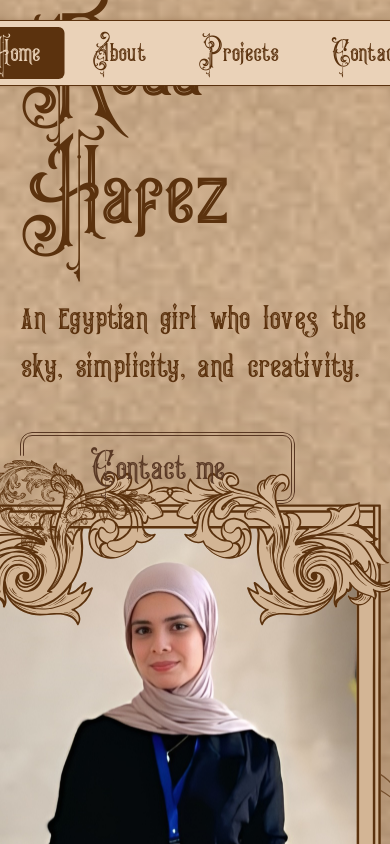
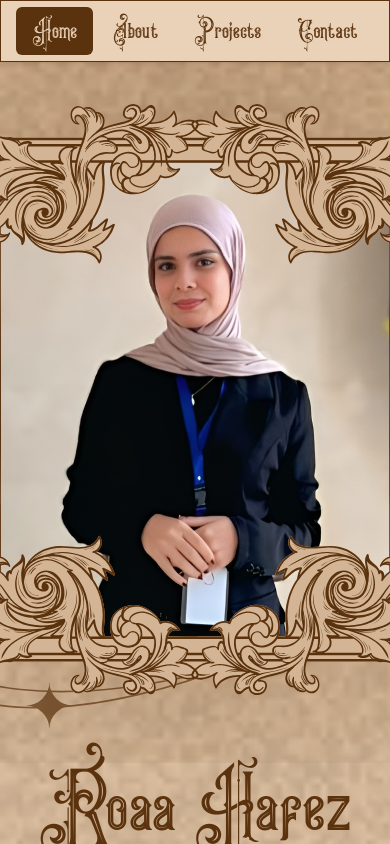
Before and after one commit to yahiaelbanna/roaa-hafez-portfolio, a Next.js app: page / in a window 390 px wide. Shown: the top 844 px of the page. Built offline with nearby package versions, Linux system fonts and the light colour scheme.

Commit message:
nav & hero section responded

```diff
--- a/src/app/components/home/hero.tsx
+++ b/src/app/components/home/hero.tsx
@@ -4,19 +4,18 @@ export default function Hero() {
     return (
         <>
 
-            <div className="w-full relative">
-                    <div className="grid grid-cols-1 md:grid-cols-2 justify-center min-h-screen">
-                        <div className="flex flex-col justify-center gap-10">
-                            <h2 className="text-9xl text-(--main-text)">Roaa Hafez</h2>
-                            <p className="text-5xl font-[king]">An Egyptian girl who loves the sky, simplicity, and creativity.</p>
-                            <div className="vintage-btn">
-                                <span className="border-mask"></span>
-                                <span className="decoration"></span>
-                                <span className="label">Contact me</span>
-                            </div>
-
+            <div className="w-full relative pt-26 md:p-0 overflow-hidden md:overflow-visible">
+                <div className="grid grid-cols-1 md:grid-cols-2 justify-center min-h-screen gap-16 md:gap-0">
+                    <div className="order-2 md:order-1 flex flex-col justify-center gap-10 items-center md:items-start pb-16">
+                        <h2 className="text-8xl md:text-9xl text-(--main-text)">Roaa Hafez</h2>
+                        <p className="text-5xl font-[king] text-center md:text-start">An Egyptian girl who loves the sky, simplicity, and creativity.</p>
+                        <div className="vintage-btn">
+                            <span className="border-mask"></span>
+                            <span className="decoration"></span>
+                            <span className="label">Contact me</span>
                         </div>
-                    <div className="flex justify-end items-center">
+                    </div>
+                    <div className="order-1 md:order-2 flex md:justify-end items-center justify-center">
                         <div className="hero-image-container">
                             <div className="hero-image">
                                 <Image src={'/photo/roaa.jpeg'} width={500} height={500} alt="Roaa Hafez" className="object-cover h-full"/>
--- a/src/app/components/layout/nav.tsx
+++ b/src/app/components/layout/nav.tsx
@@ -46,11 +46,11 @@ const [active, setActive] = useState("home");
 const activeClasses = 'bg-(--main-text) text-(--main-light)';
     return (
         <>
-            <nav className="fixed left-1/2 top-5 -translate-x-1/2 rounded-xl bg-(--main-light) text-4xl p-1.5 border border-(--main-text) shadow-[0_0_10px_-5px_var(--main-text)] z-999">
-                <ul className="flex gap-1">
+            <nav className="fixed md:left-1/2 md:top-5 md:-translate-x-1/2 left-0 top-0 md:rounded-xl w-full md:w-fit bg-(--main-light) text-3xl md:text-4xl p-1.5 border border-(--main-text) shadow-[0_0_10px_-5px_var(--main-text)] z-999">
+                <ul className="flex gap-1 w-full justify-center">
                     {Links.map((item,i) => (
                         <li key={i}>
-                            <a href={item.url} className={`px-6 py-1.5 rounded-md block transition ${active == item.url.substring(1) && activeClasses}`}>{item.title}</a>
+                            <a href={item.url} className={`px-4 md:px-6 py-1.5 rounded-md block transition ${active == item.url.substring(1) && activeClasses}`}>{item.title}</a>
                         </li>
                     ))}
                 </ul>
--- a/src/app/globals.css
+++ b/src/app/globals.css
@@ -46,6 +46,7 @@ body {
   background: linear-gradient(to bottom, #cdac89 0%,#ead2b8 30%,#cdac89 100%);
   color: #5b320e;
   font-family: 'queen';
+  overflow-x: hidden;
 }
 
 body::before {
@@ -108,7 +109,8 @@ body::before {
 
 .hero-image-container{
   position: relative;
-  width: 450px;
+  /* width: 450px; */
+  height: 70vh;
   aspect-ratio: 119/150;
   /* overflow: hidden; */
 }
@@ -122,7 +124,8 @@ body::before {
   overflow: hidden;
   /* width: calc(100% - 30px); */
   /* height: calc(100% - 100px); */
-  width: 400px;
+  /* width: 400px; */
+  width: 90%;
   aspect-ratio: 152 / 179;
   box-shadow: 0 0 300px -50px var(--main-text);
 }
@@ -131,7 +134,8 @@ body::before {
   position: absolute;
 }
 .hero-image-container::after{
-  width: 450px;
+  /* width: 450px; */
+  height: 70vh;
   aspect-ratio: 119/150;
   background: url('/bg/frame.svg');
   background-repeat: no-repeat;
--- a/src/app/page.tsx
+++ b/src/app/page.tsx
@@ -9,7 +9,7 @@ export default function Home() {
   return (
     <div className="flex flex-col min-h-screen items-center justify-center">
       <Nav />
-      <section className="flex min-h-screen w-full flex-col items-center justify-between px-5 md:px-30 sm:items-start" id="home">
+      <section className="flex min-h-screen w-full flex-col items-center justify-between md:px-30 sm:items-start" id="home">
         <Hero/>
       </section>
       <section id="about">
```
